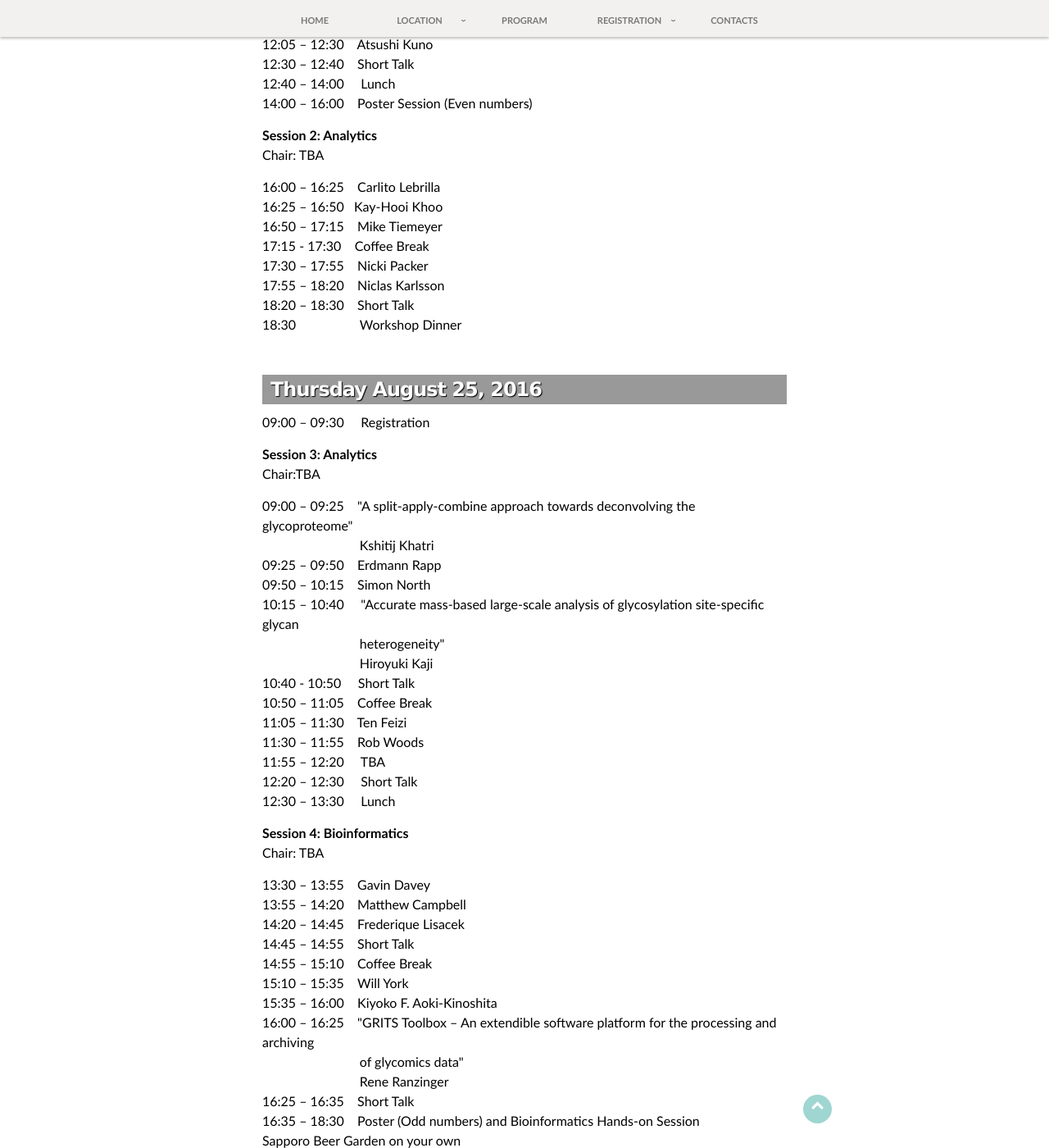
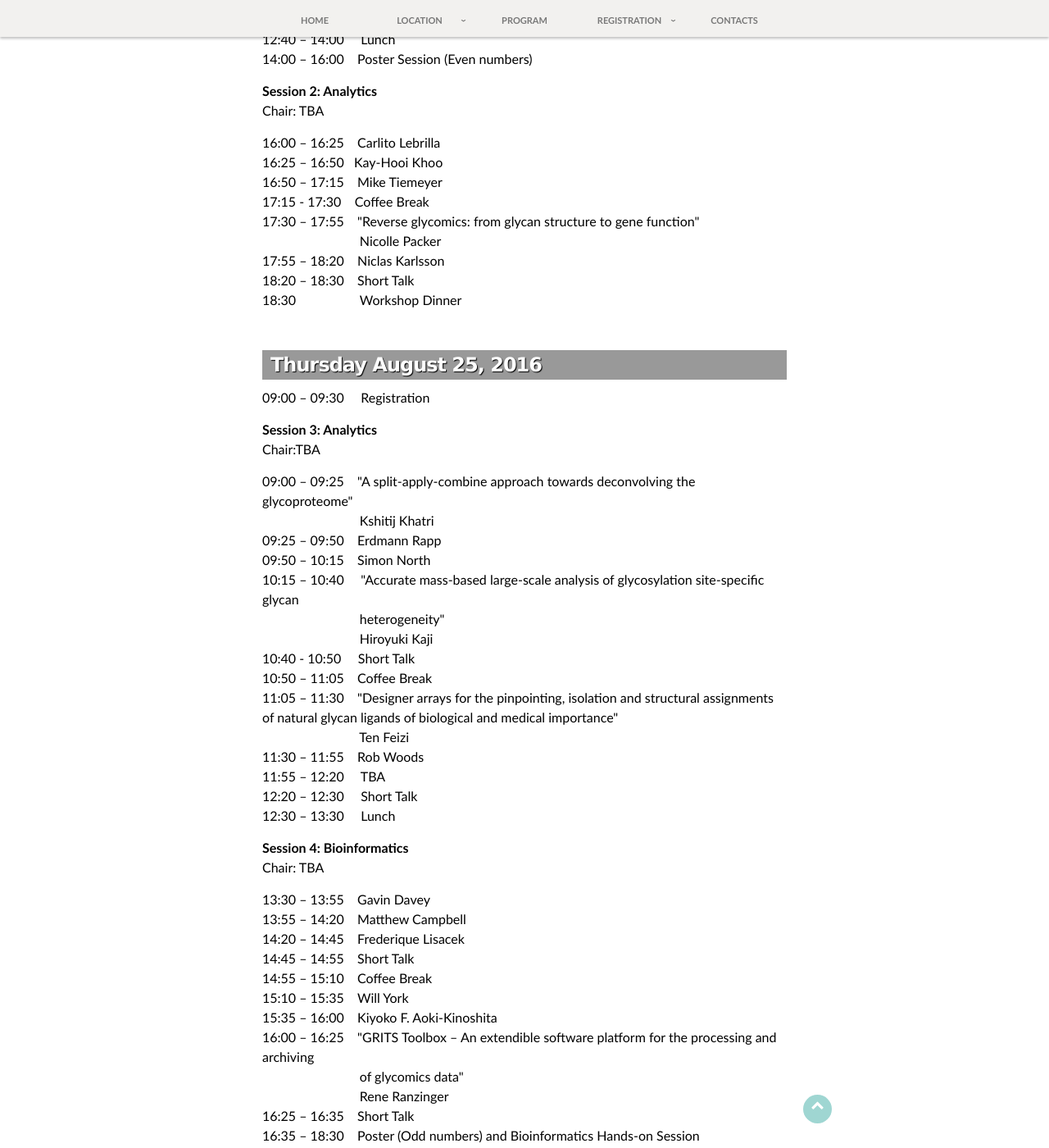
Before and after one commit to yamazakiM/test_warren2016, a Jekyll site: the page built from program/index.md, in a window 1280 px wide and 1400 px high, scrolled down 1162 px. Shown: the whole window at 82% size. Built offline with Jekyll 4.4.1, drawn with Linux system fonts in a browser that asks for light colours; nearby versions of some CDN libraries; library files that are not in the unit come from our copies.

Commit message:
Update index.md

```diff
--- a/program/index.md
+++ b/program/index.md
@@ -22,7 +22,7 @@ Hokkaido University<br>
 <hr>
 <p>09:00 – 09:30&nbsp;&nbsp;&nbsp; Registration &amp; Poster Placement<br>
 <p><strong>Welcome and Workshop Aims</strong><br>
-09:30 – 09:40<p class="title">&nbsp;&nbsp;&nbsp; Welcome<br></p>
+09:30 – 09:40&nbsp;&nbsp;&nbsp;<i>Welcome</i><br>
 &nbsp;&nbsp;&nbsp;&nbsp;&nbsp;&nbsp;&nbsp;&nbsp;&nbsp;&nbsp;&nbsp;&nbsp;&nbsp;&nbsp;&nbsp;&nbsp;&nbsp;&nbsp;&nbsp;&nbsp;&nbsp;&nbsp;&nbsp;&nbsp;&nbsp;&nbsp;&nbsp;&nbsp;&nbsp;Hisashi Narimatsu<br>
 09:40 – 09:50&nbsp;&nbsp;&nbsp;&nbsp;Introduction to the Aims of the Meeting<br>
 &nbsp;&nbsp;&nbsp;&nbsp;&nbsp;&nbsp;&nbsp;&nbsp;&nbsp;&nbsp;&nbsp;&nbsp;&nbsp;&nbsp;&nbsp;&nbsp;&nbsp;&nbsp;&nbsp;&nbsp;&nbsp;&nbsp;&nbsp;&nbsp;&nbsp;&nbsp;&nbsp;&nbsp;&nbsp;Kiyoko F. Aoki-Kinoshita<br>
@@ -58,8 +58,8 @@ Chair: TBA</p>
 16:50 – 17:15&nbsp;&nbsp;&nbsp;&nbsp;Mike Tiemeyer<br>
 <!--&nbsp;&nbsp;&nbsp;&nbsp;&nbsp;&nbsp;&nbsp;&nbsp;&nbsp;&nbsp;&nbsp;&nbsp;&nbsp;&nbsp;&nbsp;&nbsp;&nbsp;&nbsp;&nbsp;&nbsp;&nbsp;&nbsp;&nbsp;&nbsp;&nbsp;&nbsp;&nbsp;&nbsp;&nbsp;Mike Tiemeyer<br>-->
 17:15 - 17:30&nbsp;&nbsp;&nbsp;&nbsp;Coffee Break<br>
-17:30 – 17:55&nbsp;&nbsp;&nbsp;&nbsp;Nicki Packer<br>
-<!--&nbsp;&nbsp;&nbsp;&nbsp;&nbsp;&nbsp;&nbsp;&nbsp;&nbsp;&nbsp;&nbsp;&nbsp;&nbsp;&nbsp;&nbsp;&nbsp;&nbsp;&nbsp;&nbsp;&nbsp;&nbsp;&nbsp;&nbsp;&nbsp;&nbsp;&nbsp;&nbsp;&nbsp;&nbsp;Nicki Packer<br>-->
+17:30 – 17:55&nbsp;&nbsp;&nbsp;&nbsp;"Reverse glycomics: from glycan structure to gene function"<br>
+&nbsp;&nbsp;&nbsp;&nbsp;&nbsp;&nbsp;&nbsp;&nbsp;&nbsp;&nbsp;&nbsp;&nbsp;&nbsp;&nbsp;&nbsp;&nbsp;&nbsp;&nbsp;&nbsp;&nbsp;&nbsp;&nbsp;&nbsp;&nbsp;&nbsp;&nbsp;&nbsp;&nbsp;&nbsp;Nicolle Packer<br>
 17:55 – 18:20&nbsp;&nbsp;&nbsp;&nbsp;Niclas Karlsson<br>
 <!--&nbsp;&nbsp;&nbsp;&nbsp;&nbsp;&nbsp;&nbsp;&nbsp;&nbsp;&nbsp;&nbsp;&nbsp;&nbsp;&nbsp;&nbsp;&nbsp;&nbsp;&nbsp;&nbsp;&nbsp;&nbsp;&nbsp;&nbsp;&nbsp;&nbsp;&nbsp;&nbsp;&nbsp;&nbsp;Niclas Karlsson<br>-->
 18:20 – 18:30&nbsp;&nbsp;&nbsp;&nbsp;Short Talk<br>
@@ -81,8 +81,8 @@ Chair:TBA</p>
 10:40 - 10:50&nbsp;&nbsp;&nbsp;&nbsp;&nbsp;Short Talk<br>
 <!--&nbsp;&nbsp;&nbsp;&nbsp;&nbsp;&nbsp;&nbsp;&nbsp;&nbsp;&nbsp;&nbsp;&nbsp;&nbsp;&nbsp;&nbsp;&nbsp;&nbsp;&nbsp;&nbsp;&nbsp;&nbsp;&nbsp;&nbsp;&nbsp;&nbsp;&nbsp;&nbsp;&nbsp;&nbsp;<br>-->
 10:50 – 11:05&nbsp;&nbsp;&nbsp;&nbsp;Coffee Break<br>
-11:05 – 11:30&nbsp;&nbsp;&nbsp;&nbsp;Ten Feizi<br>
-<!--&nbsp;&nbsp;&nbsp;&nbsp;&nbsp;&nbsp;&nbsp;&nbsp;&nbsp;&nbsp;&nbsp;&nbsp;&nbsp;&nbsp;&nbsp;&nbsp;&nbsp;&nbsp;&nbsp;&nbsp;&nbsp;&nbsp;&nbsp;&nbsp;&nbsp;&nbsp;&nbsp;&nbsp;&nbsp;Ten Feizi<br>-->
+11:05 – 11:30&nbsp;&nbsp;&nbsp;&nbsp;"Designer arrays for the pinpointing, isolation and structural assignments of natural glycan ligands of biological and medical importance"<br>
+&nbsp;&nbsp;&nbsp;&nbsp;&nbsp;&nbsp;&nbsp;&nbsp;&nbsp;&nbsp;&nbsp;&nbsp;&nbsp;&nbsp;&nbsp;&nbsp;&nbsp;&nbsp;&nbsp;&nbsp;&nbsp;&nbsp;&nbsp;&nbsp;&nbsp;&nbsp;&nbsp;&nbsp;&nbsp;Ten Feizi<br>
 11:30 – 11:55&nbsp;&nbsp;&nbsp;&nbsp;Rob Woods<br>
 <!--&nbsp;&nbsp;&nbsp;&nbsp;&nbsp;&nbsp;&nbsp;&nbsp;&nbsp;&nbsp;&nbsp;&nbsp;&nbsp;&nbsp;&nbsp;&nbsp;&nbsp;&nbsp;&nbsp;&nbsp;&nbsp;&nbsp;&nbsp;&nbsp;&nbsp;&nbsp;&nbsp;&nbsp;&nbsp;Rob Woods<br>-->
 11:55 – 12:20 &nbsp;&nbsp;&nbsp;&nbsp;TBA<br>
```
